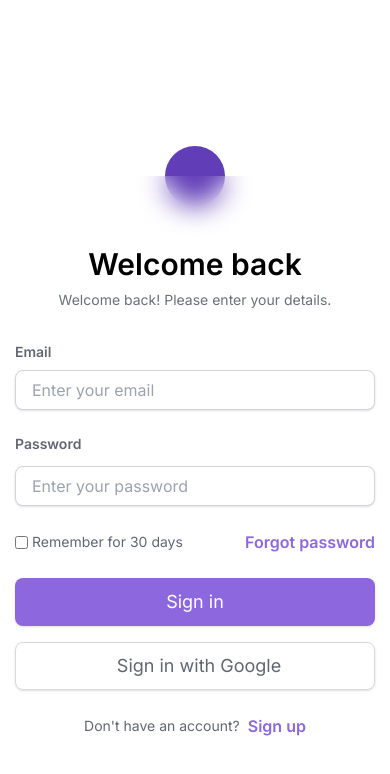
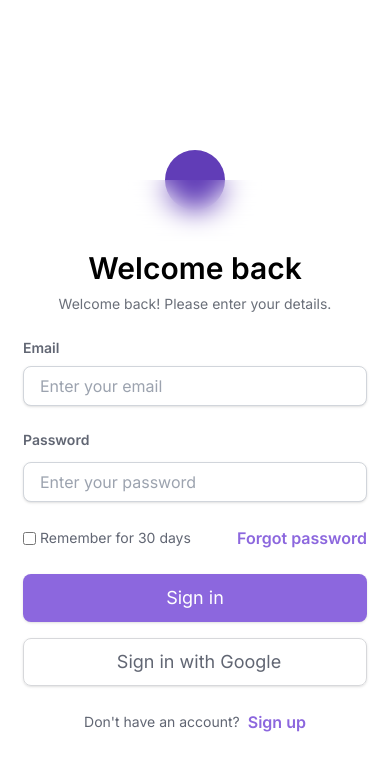
Before and after one commit to JiatLn/authapp, a Next.js app: page /login in a window 390 px wide. Shown: the top 774 px of the page. Built offline with nearby package versions, Linux system fonts and the light colour scheme.

Commit message:
fix(login): mobile layout

```diff
--- a/app/login/LoginForm.tsx
+++ b/app/login/LoginForm.tsx
@@ -14,10 +14,10 @@ const LoginForm = () => {
   return (
     <div className='mx-auto flex flex-col gap-2 lg:gap-6 lg:w-3/4 max-w-[460px]'>
       <h1 className='text-3xl text-center lg:text-left lg:text-5xl font-semibold'>Welcome back</h1>
-      <p className='text-sm text-center mb-6 lg:mb-0 lg:text-left text-[#6a6f79] lg:text-xl'>
+      <p className='text-sm text-center mb-4 lg:mb-0 lg:text-left text-[#6a6f79] lg:text-xl'>
         Welcome back! Please enter your details.
       </p>
-      <form className='flex flex-col gap-6 lg:gap-8 min-w-[360px]'>
+      <form className='flex flex-col gap-6 px-2 lg:gap-8 min-w-[360px]'>
         <div className='flex flex-col gap-2 lg:gap-3'>
           <label className={styles.label} htmlFor="email">Email</label>
           <div className='relative'>
```
